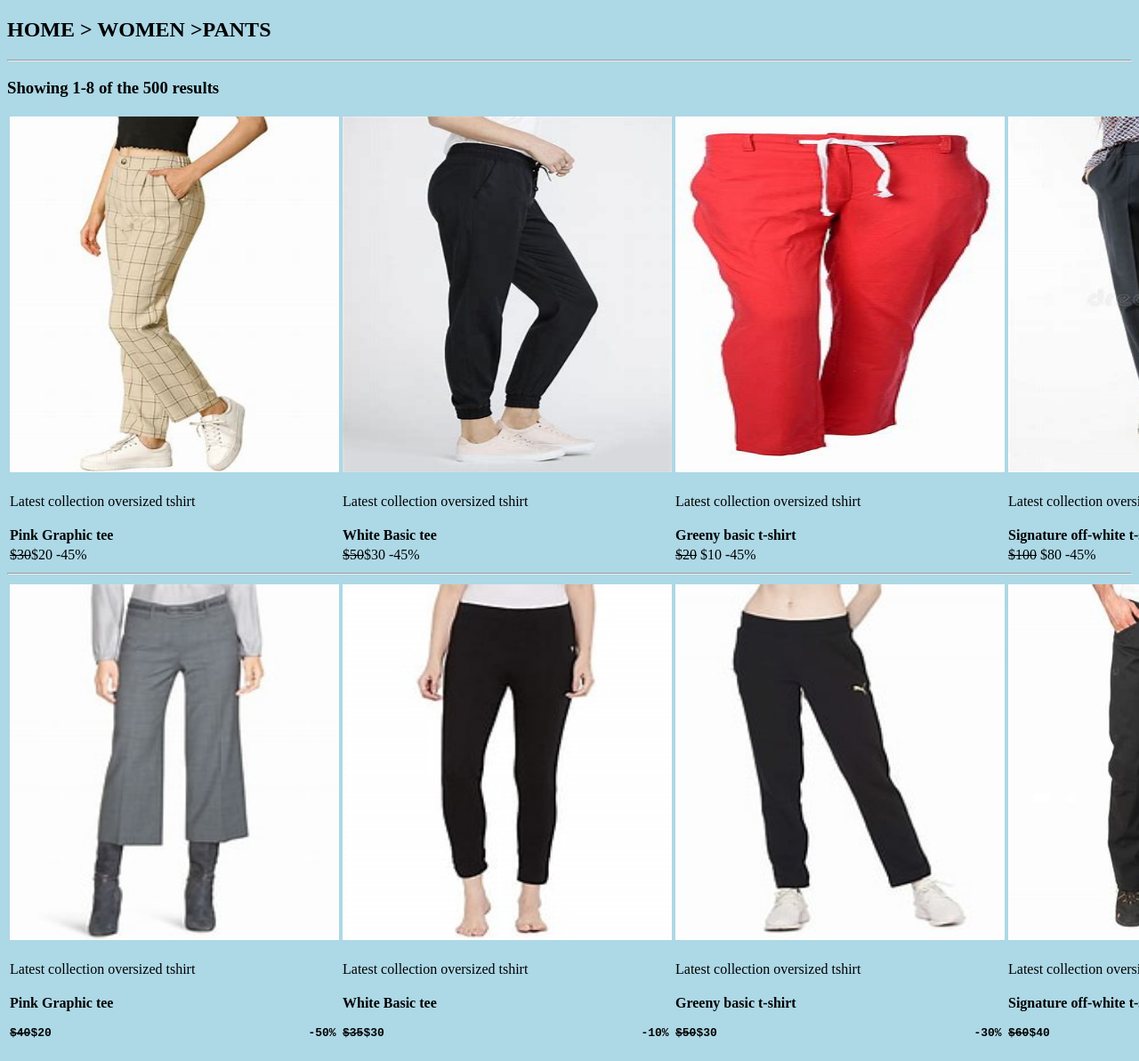
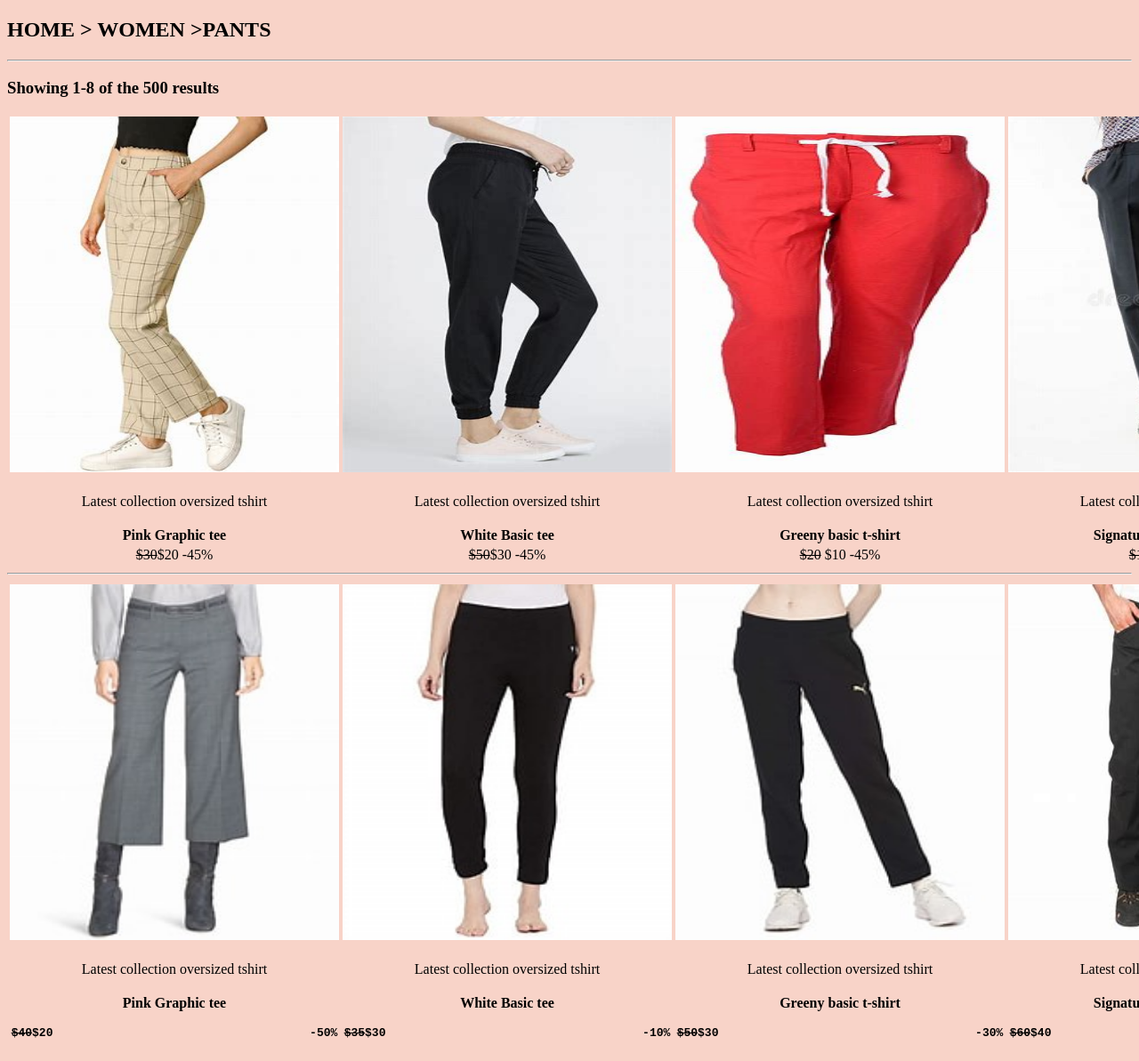
Before and after one commit to Akash-K11/CS102_lab4, a plain HTML site: page Women's_pant.html in a window 1280 px wide. Shown: the top 1193 px of the page at 89% size. Drawn offline with Linux system fonts and the light colour scheme.

Commit message:
Update Women's_pant.html

```diff
--- a/Women's_pant.html
+++ b/Women's_pant.html
@@ -2,12 +2,13 @@
 <html>
     <head>
         <title>Women's Oversized T-shirts</title>
+        <link rel="stylesheet" href="https://akash-k11.github.io/CS102_lab4/style.css">
     </head>
 <body bgcolor="lightblue">
     <h2>HOME > WOMEN >PANTS</h2>
     <hr>
     <h3>Showing 1-8 of the 500 results</h3>
-    <table>
+    <table class='t2'>
         <tr rowspan="8" colspan="4" border="1">
             <th><img src="https://github.com/Akash-K11/CS102_lab4/blob/main/pw1.jpg?raw=true" width="370" height="400"></th>
             <th><img src="https://github.com/Akash-K11/CS102_lab4/blob/main/pw2.jpg?raw=true" width="370" height="400"></th>
@@ -36,7 +37,7 @@
 
     <hr>
 
-    <table>
+    <table class='t2'>
         <tr rowspan="8" colspan="4" border="1">
             <th><img src="https://github.com/Akash-K11/CS102_lab4/blob/main/pw5.jpg?raw=true" width="370" height="400"></th>
             <th><img src="https://github.com/Akash-K11/CS102_lab4/blob/main/pw6.jpg?raw=true" width="370" height="400"></th>
```
